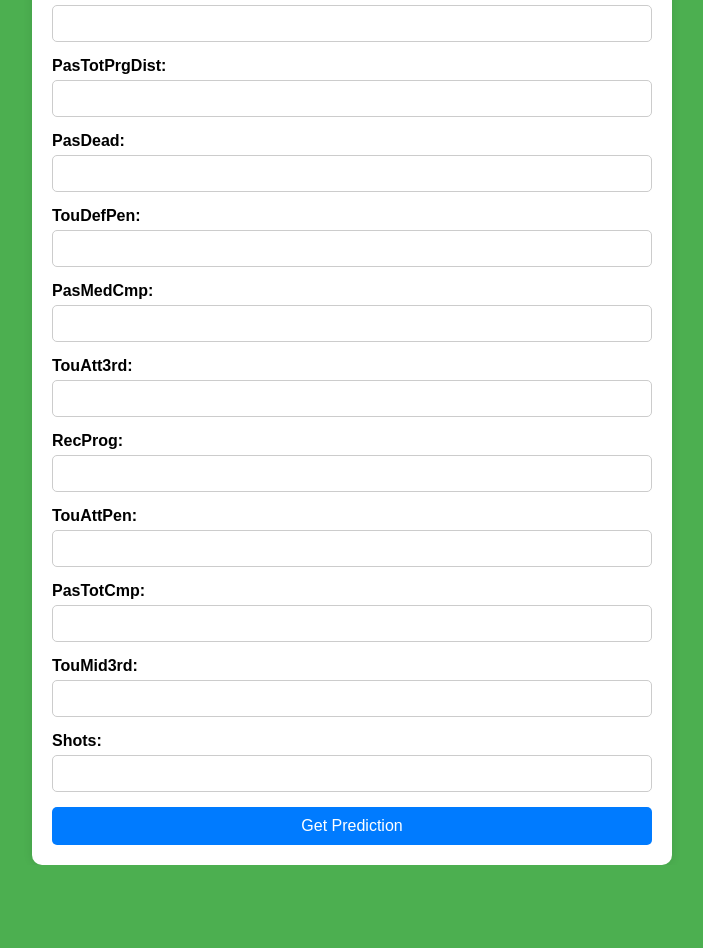
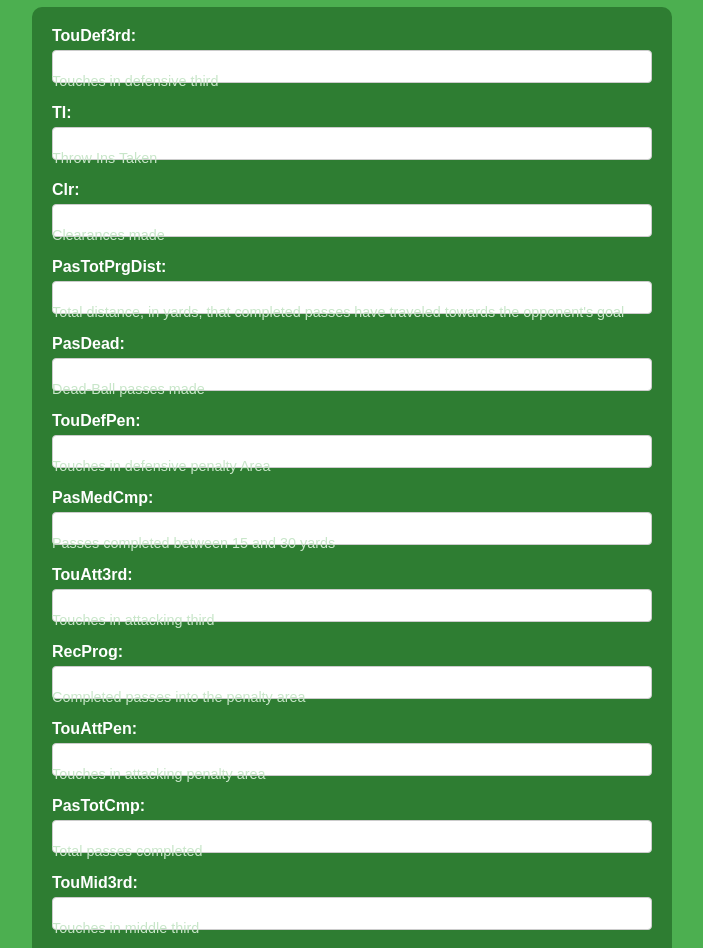
Before and after one commit to Fidot-2311/Dissertation, a plain HTML site: page templates/index.html in a window 1280 px wide. Shown: the part 101-1049 px from the top of the page, without its empty margins (288-991 px from the left). Before the commit the page ends 966 px from the top, so only its background shows below. Drawn offline with Linux system fonts and the light colour scheme.

Commit message:
Add files via upload

```diff
--- a/templates/index.html
+++ b/templates/index.html
@@ -6,146 +6,148 @@
     <title>Pitch Perfect Prediction</title>
     <style>
         body {
+            background-color: #4CAF50; /* Green background like a football field */
             font-family: Arial, sans-serif;
-            background-color: #4CAF50; /* Green color for football field */
-            margin: 0;
-            padding: 0;
-            display: flex;
-            justify-content: center;
-            align-items: center;
-            height: 100vh;
-        }
-        .container {
-            max-width: 600px;
-            width: 100%;
-            background: #fff;
+            color: #fff;
             padding: 20px;
-            box-shadow: 0 0 10px rgba(0, 0, 0, 0.1);
-            border-radius: 10px;
         }
         h1 {
             text-align: center;
-            color: #333;
+        }
+        form {
+            max-width: 600px;
+            margin: auto;
+            background-color: #2E7D32; /* Darker green for contrast */
+            padding: 20px;
+            border-radius: 10px;
         }
         .form-group {
             margin-bottom: 15px;
         }
         label {
+            font-weight: bold;
             display: block;
             margin-bottom: 5px;
-            font-weight: bold;
-            position: relative;
         }
         input[type="number"] {
             width: 100%;
-            padding: 10px;
+            padding: 8px;
             box-sizing: border-box;
             border: 1px solid #ccc;
+            border-radius: 4px;
+        }
+        input[type="submit"] {
+            background-color: #1B5E20; /* Darker button for better visibility */
+            color: white;
+            padding: 10px 15px;
+            border: none;
             border-radius: 5px;
+            cursor: pointer;
+            width: 100%;
         }
-        button {
-            width: 100%;
-            padding: 10px;
-            background-color: #007bff;
-            border: none;
-            color: white;
-            cursor: pointer;
-            border-radius: 5px;
-            font-size: 16px;
+        input[type="submit"]:hover {
+            background-color: #66BB6A; /* Hover effect */
         }
-        button:hover {
-            background-color: #0056b3;
-        }
-        .result {
-            margin-top: 20px;
-            padding: 10px;
-            background: #e7f7ff;
-            border-left: 5px solid #007bff;
-            border-radius: 5px;
+        .description {
+            font-size: 0.9em;
+            color: #C8E6C9;
+            margin-top: -10px;
+            margin-bottom: 10px;
         }
     </style>
 </head>
 <body>
-    <div class="container">
     <h1>Pitch Perfect Prediction</h1>
     <form id="prediction-form">
         <div class="form-group">
-                <label for="TouDef3rd" title="Touches in defensive third">TouDef3rd:</label>
-                <input type="number" id="TouDef3rd" name="TouDef3rd" min="0" step="1" required>
+            <label for="TouDef3rd">TouDef3rd:</label>
+            <input type="number" id="TouDef3rd" name="TouDef3rd" min="0" step="any" required>
+            <div class="description">Touches in defensive third</div>
         </div>
         <div class="form-group">
-                <label for="TI" title="Throw Ins Taken">TI:</label>
-                <input type="number" id="TI" name="TI" min="0" step="1" required>
+            <label for="TI">TI:</label>
+            <input type="number" id="TI" name="TI" min="0" step="any" required>
+            <div class="description">Throw Ins Taken</div>
         </div>
         <div class="form-group">
-                <label for="Clr" title="Clearances made">Clr:</label>
-                <input type="number" id="Clr" name="Clr" min="0" step="1" required>
+            <label for="Clr">Clr:</label>
+            <input type="number" id="Clr" name="Clr" min="0" step="any" required>
+            <div class="description">Clearances made</div>
         </div>
         <div class="form-group">
-                <label for="PasTotPrgDist" title="Total distance, in yards, that completed passes have traveled towards the opponent's goal">PasTotPrgDist:</label>
-                <input type="number" id="PasTotPrgDist" name="PasTotPrgDist" min="0" step="0.01" required>
+            <label for="PasTotPrgDist">PasTotPrgDist:</label>
+            <input type="number" id="PasTotPrgDist" name="PasTotPrgDist" min="0" step="any" required>
+            <div class="description">Total distance, in yards, that completed passes have traveled towards the opponent's goal</div>
         </div>
         <div class="form-group">
-                <label for="PasDead" title="Dead-Ball passes made">PasDead:</label>
-                <input type="number" id="PasDead" name="PasDead" min="0" step="1" required>
+            <label for="PasDead">PasDead:</label>
+            <input type="number" id="PasDead" name="PasDead" min="0" step="any" required>
+            <div class="description">Dead-Ball passes made</div>
         </div>
         <div class="form-group">
-                <label for="TouDefPen" title="Touches in defensive penalty Area">TouDefPen:</label>
-                <input type="number" id="TouDefPen" name="TouDefPen" min="0" step="1" required>
+            <label for="TouDefPen">TouDefPen:</label>
+            <input type="number" id="TouDefPen" name="TouDefPen" min="0" step="any" required>
+            <div class="description">Touches in defensive penalty Area</div>
         </div>
         <div class="form-group">
-                <label for="PasMedCmp" title="Passes completed between 15 and 30 yards">PasMedCmp:</label>
-                <input type="number" id="PasMedCmp" name="PasMedCmp" min="0" step="1" required>
+            <label for="PasMedCmp">PasMedCmp:</label>
+            <input type="number" id="PasMedCmp" name="PasMedCmp" min="0" step="any" required>
+            <div class="description">Passes completed between 15 and 30 yards</div>
         </div>
         <div class="form-group">
-                <label for="TouAtt3rd" title="Touches in attacking third">TouAtt3rd:</label>
-                <input type="number" id="TouAtt3rd" name="TouAtt3rd" min="0" step="1" required>
+            <label for="TouAtt3rd">TouAtt3rd:</label>
+            <input type="number" id="TouAtt3rd" name="TouAtt3rd" min="0" step="any" required>
+            <div class="description">Touches in attacking third</div>
         </div>
         <div class="form-group">
-                <label for="RecProg" title="Completed passes into the penalty area">RecProg:</label>
-                <input type="number" id="RecProg" name="RecProg" min="0" step="1" required>
+            <label for="RecProg">RecProg:</label>
+            <input type="number" id="RecProg" name="RecProg" min="0" step="any" required>
+            <div class="description">Completed passes into the penalty area</div>
         </div>
         <div class="form-group">
-                <label for="TouAttPen" title="Touches in attacking penalty area">TouAttPen:</label>
-                <input type="number" id="TouAttPen" name="TouAttPen" min="0" step="1" required>
+            <label for="TouAttPen">TouAttPen:</label>
+            <input type="number" id="TouAttPen" name="TouAttPen" min="0" step="any" required>
+            <div class="description">Touches in attacking penalty area</div>
         </div>
         <div class="form-group">
-                <label for="PasTotCmp" title="Total passes completed">PasTotCmp:</label>
-                <input type="number" id="PasTotCmp" name="PasTotCmp" min="0" step="1" required>
+            <label for="PasTotCmp">PasTotCmp:</label>
+            <input type="number" id="PasTotCmp" name="PasTotCmp" min="0" step="any" required>
+            <div class="description">Total passes completed</div>
         </div>
         <div class="form-group">
-                <label for="TouMid3rd" title="Touches in middle third">TouMid3rd:</label>
-                <input type="number" id="TouMid3rd" name="TouMid3rd" min="0" step="1" required>
+            <label for="TouMid3rd">TouMid3rd:</label>
+            <input type="number" id="TouMid3rd" name="TouMid3rd" min="0" step="any" required>
+            <div class="description">Touches in middle third</div>
         </div>
         <div class="form-group">
-                <label for="Shots" title="Total shots taken (does not include penalty kicks)">Shots:</label>
-                <input type="number" id="Shots" name="Shots" min="0" step="1" required>
+            <label for="Shots">Shots:</label>
+            <input type="number" id="Shots" name="Shots" min="0" step="any" required>
+            <div class="description">Total shots taken (does not include penalty kicks)</div>
         </div>
-            <button type="submit">Get Prediction</button>
+        <input type="submit" value="Predict">
     </form>
-        <div id="result" class="result" style="display:none;"></div>
-    </div>
+
     <script>
-        document.getElementById('prediction-form').addEventListener('submit', async function(e) {
-            e.preventDefault();
-            const formData = new FormData(e.target);
-            const data = Object.fromEntries(formData.entries());
+        document.getElementById("prediction-form").addEventListener("submit", function(event) {
+            event.preventDefault();
+            let formData = new FormData(this);
+            let jsonData = {};
+            formData.forEach((value, key) => { jsonData[key] = Number(value); });
 
-            try {
-                const response = await fetch('/predict', {
-                    method: 'POST',
+            fetch("/predict", {
+                method: "POST",
                 headers: {
-                        'Content-Type': 'application/json'
+                    "Content-Type": "application/json"
                 },
-                    body: JSON.stringify([data])
+                body: JSON.stringify([jsonData])
+            })
+            .then(response => response.json())
+            .then(data => {
+                alert("Predictions: " + JSON.stringify(data.predictions) + "\nProbabilities: " + JSON.stringify(data.predictions_proba));
+            })
+            .catch(error => {
+                console.error("Error:", error);
             });
-                const result = await response.json();
-                document.getElementById('result').style.display = 'block';
-                document.getElementById('result').textContent = `Prediction: ${result.predictions[0]}, Probability: ${result.predictions_proba[0]}`;
-            } catch (error) {
-                document.getElementById('result').style.display = 'block';
-                document.getElementById('result').textContent = 'Error: ' + error.message;
-            }
         });
     </script>
 </body>
```
Lines whose indentation alone changed are shown as unchanged.
